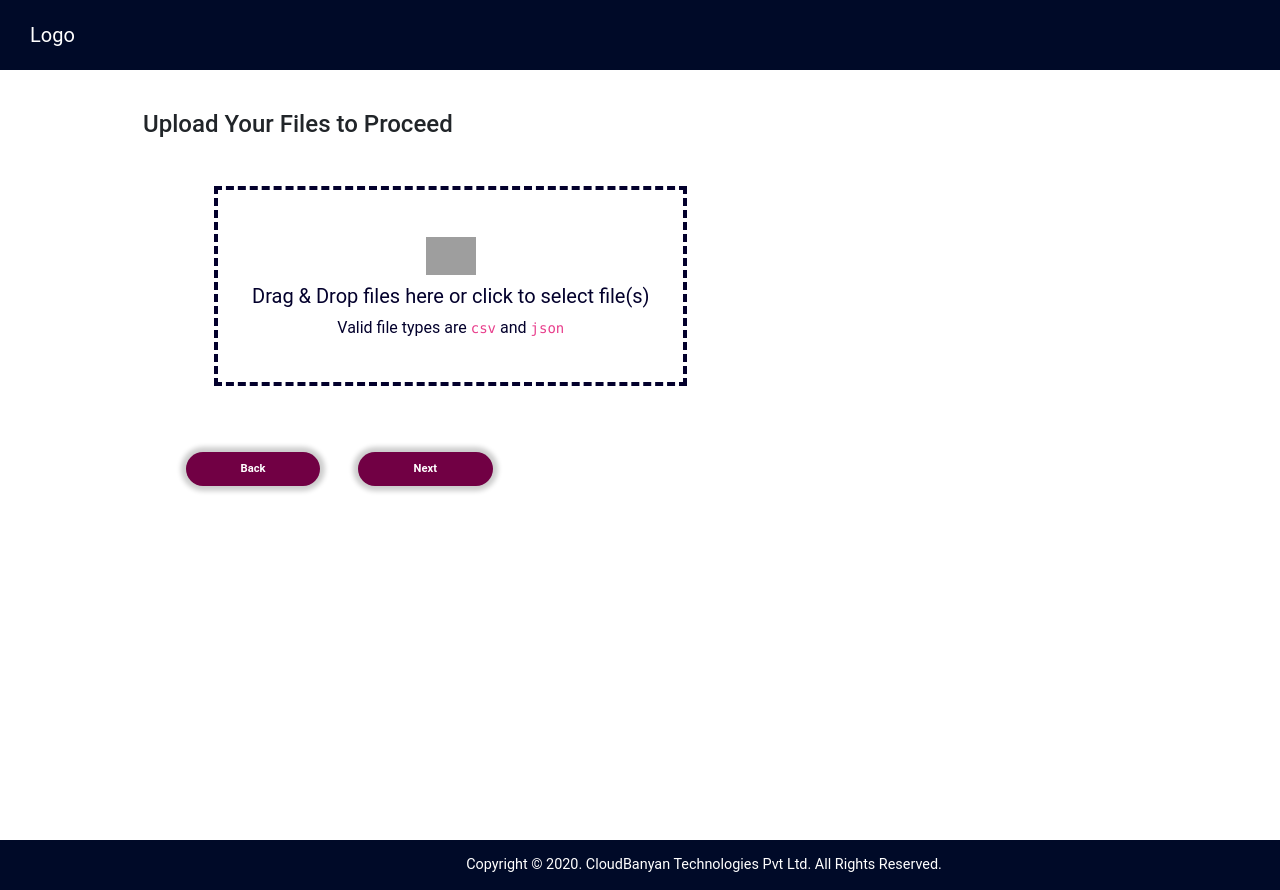
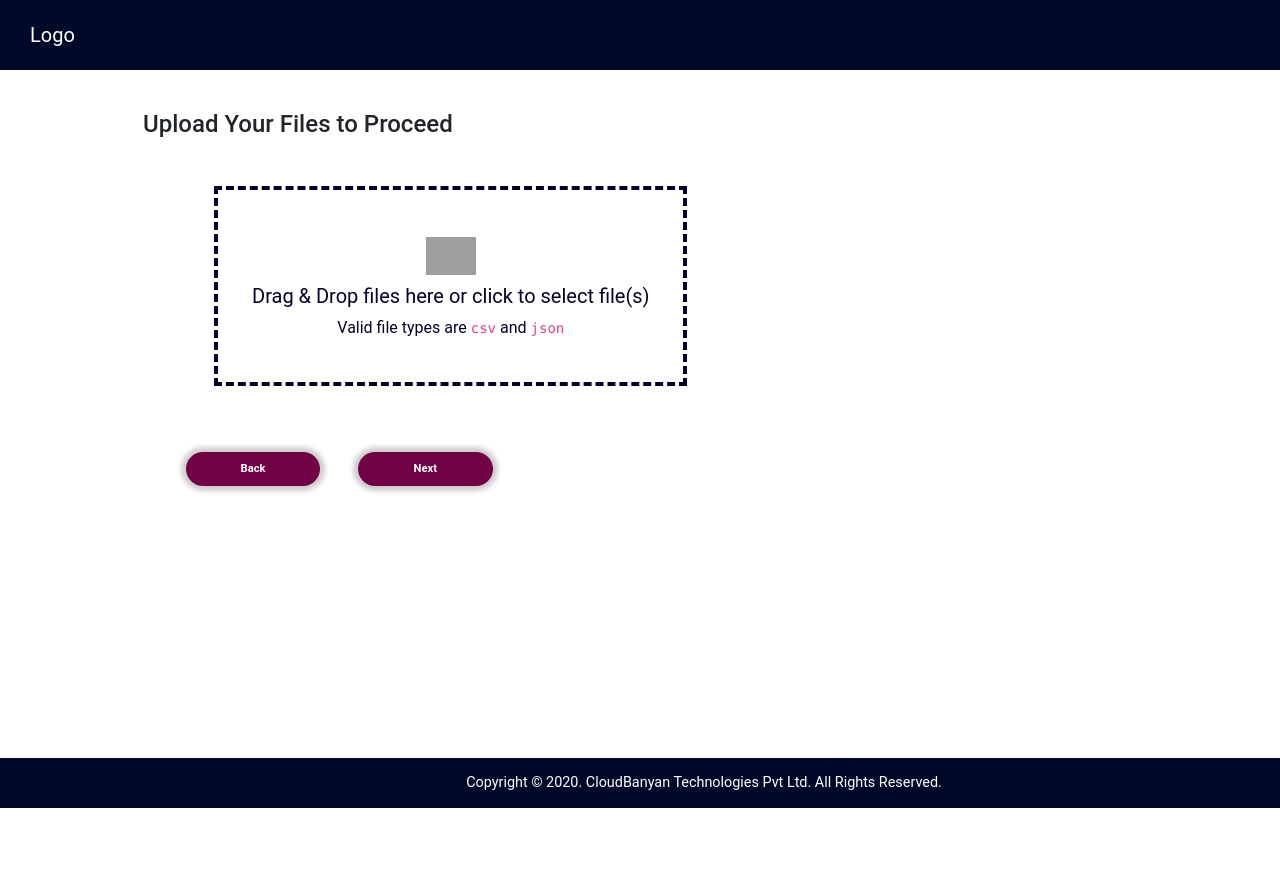
Before and after one commit to Artistic-cat/Temp, a React (Create React App) app: page /files in a window 1280 px wide. After the commit the page ends 808 px from the top, so only its background shows below. Built offline with nearby package versions, Linux system fonts and the light colour scheme; grey boxes are pictures that could not be loaded.

Commit message:
Home refactoring
Signed-off-by: Mohammed Rifas S <rifas2475@outlook.com>

```diff
--- a/src/Components/Footer/Footer.css
+++ b/src/Components/Footer/Footer.css
@@ -1,5 +1,6 @@
 .footer {
     height: 50px;
+    width: 100%;
     display: flex;
     align-items: center;
     justify-content: center;
@@ -10,7 +11,7 @@
     padding-left: 30%;
     padding-right: 20%;
     font-size: 0.9rem;
-    /* position: sticky; */
+    /*position: fixed;*/
 }
 
 @media only screen and (max-width: 600px) {
--- a/src/Views/Home/Home.css
+++ b/src/Views/Home/Home.css
@@ -1,7 +1,7 @@
 .container {
     margin-left: 20% !important;
     max-width: 80% !important;
-    min-height: calc(100vh - 70px) !important;
+    min-height: calc(100vh - 152px) !important;
 }
 
 .col {
```
Also changed, not shown: src/Views/Home/Home.js (+26 -7 lines).
